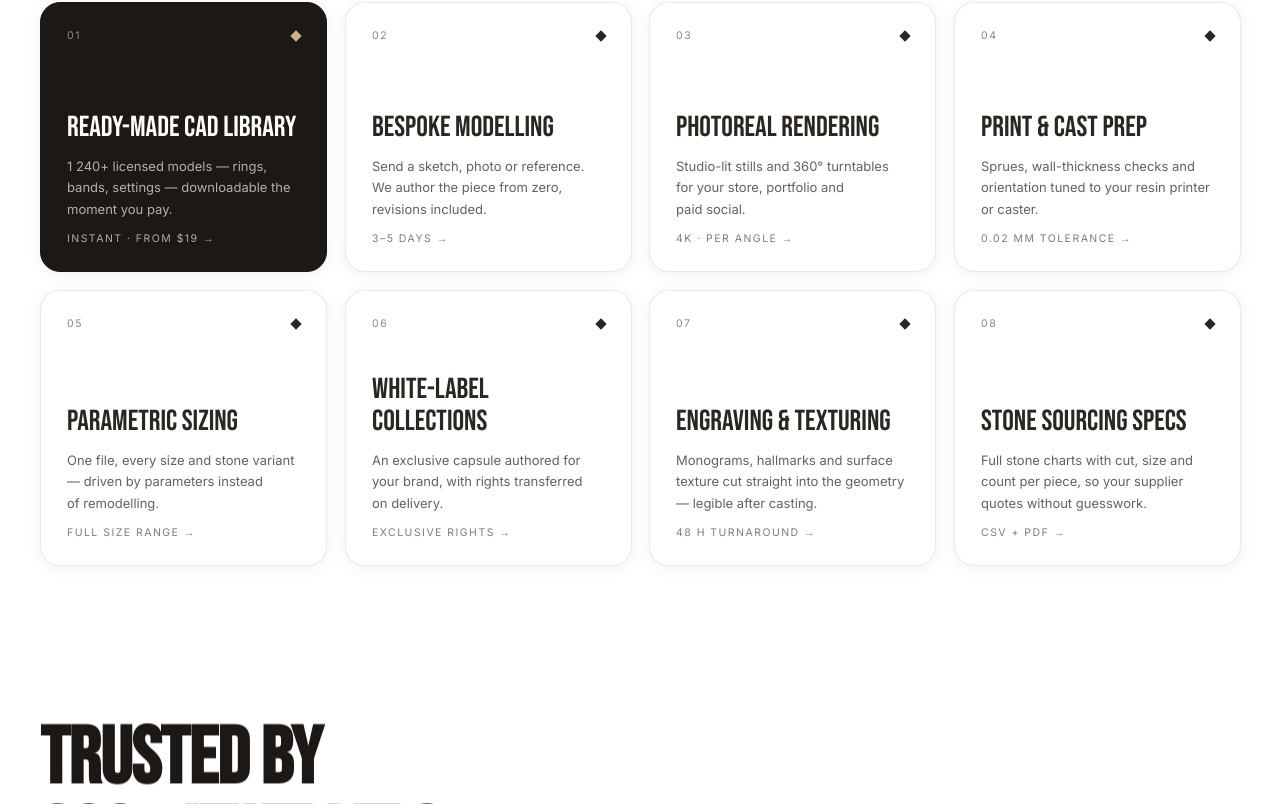
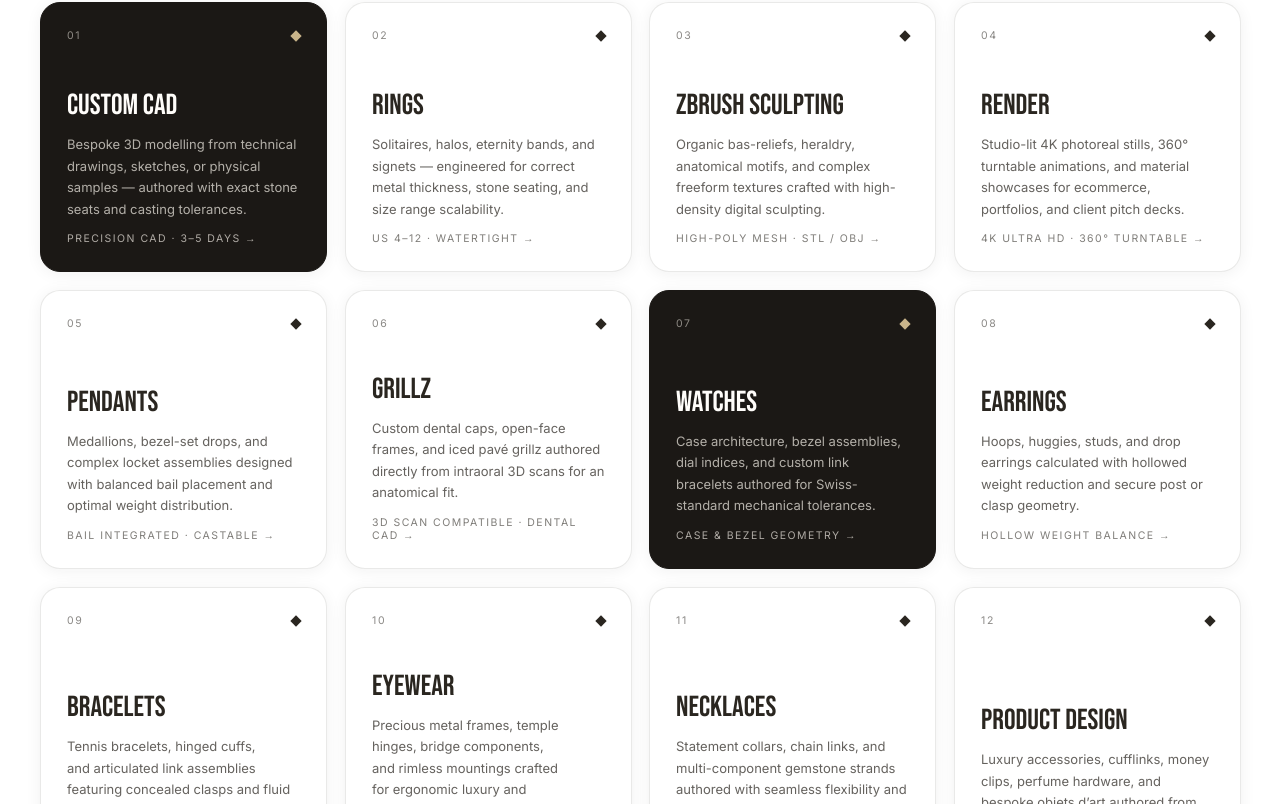
Before and after one commit to nornaj/aura-cad, a React (Vite) app: page / in a window 1280 px wide. Shown: the part 1796-2600 px from the top of the page. Built offline with nearby package versions, Linux system fonts and the light colour scheme.

Commit message:
update services section on homepage with 12 specialized service cards and tailored copy

```diff
--- a/src/components/Services.tsx
+++ b/src/components/Services.tsx
@@ -1,93 +1,130 @@
+import { Link } from 'react-router-dom'
 import { useScrollReveal } from '../hooks/useScrollReveal'
+
+const servicesList = [
+  {
+    num: '01',
+    title: 'Custom CAD',
+    desc: 'Bespoke 3D modelling from technical drawings, sketches, or physical samples — authored with exact stone seats and casting tolerances.',
+    meta: 'Precision CAD · 3–5 Days →',
+    dark: true,
+    link: '/custom-cad',
+  },
+  {
+    num: '02',
+    title: 'Rings',
+    desc: 'Solitaires, halos, eternity bands, and signets — engineered for correct metal thickness, stone seating, and size range scalability.',
+    meta: 'US 4–12 · Watertight →',
+    link: '/portfolio?category=Rings',
+  },
+  {
+    num: '03',
+    title: 'Zbrush Sculpting',
+    desc: 'Organic bas-reliefs, heraldry, anatomical motifs, and complex freeform textures crafted with high-density digital sculpting.',
+    meta: 'High-poly Mesh · STL / OBJ →',
+    link: '/custom-cad',
+  },
+  {
+    num: '04',
+    title: 'Render',
+    desc: 'Studio-lit 4K photoreal stills, 360° turntable animations, and material showcases for ecommerce, portfolios, and client pitch decks.',
+    meta: '4K Ultra HD · 360° Turntable →',
+    link: '/custom-cad',
+  },
+  {
+    num: '05',
+    title: 'Pendants',
+    desc: 'Medallions, bezel-set drops, and complex locket assemblies designed with balanced bail placement and optimal weight distribution.',
+    meta: 'Bail Integrated · Castable →',
+    link: '/portfolio?category=Pendants',
+  },
+  {
+    num: '06',
+    title: 'Grillz',
+    desc: 'Custom dental caps, open-face frames, and iced pavé grillz authored directly from intraoral 3D scans for an anatomical fit.',
+    meta: '3D Scan Compatible · Dental CAD →',
+    link: '/custom-cad',
+  },
+  {
+    num: '07',
+    title: 'Watches',
+    desc: 'Case architecture, bezel assemblies, dial indices, and custom link bracelets authored for Swiss-standard mechanical tolerances.',
+    meta: 'Case & Bezel Geometry →',
+    dark: true,
+    link: '/custom-cad',
+  },
+  {
+    num: '08',
+    title: 'Earrings',
+    desc: 'Hoops, huggies, studs, and drop earrings calculated with hollowed weight reduction and secure post or clasp geometry.',
+    meta: 'Hollow Weight Balance →',
+    link: '/portfolio?category=Earrings',
+  },
+  {
+    num: '09',
+    title: 'Bracelets',
+    desc: 'Tennis bracelets, hinged cuffs, and articulated link assemblies featuring concealed clasps and fluid movement joints.',
+    meta: 'Articulated Links · Hidden Clasp →',
+    link: '/portfolio?category=Bracelets',
+  },
+  {
+    num: '10',
+    title: 'Eyewear',
+    desc: 'Precious metal frames, temple hinges, bridge components, and rimless mountings crafted for ergonomic luxury and structural strength.',
+    meta: 'Ergonomic Frames · Metal CAD →',
+    link: '/custom-cad',
+  },
+  {
+    num: '11',
+    title: 'Necklaces',
+    desc: 'Statement collars, chain links, and multi-component gemstone strands authored with seamless flexibility and custom catches.',
+    meta: 'Flexible Links · Custom Catches →',
+    link: '/custom-cad',
+  },
+  {
+    num: '12',
+    title: 'Product Design',
+    desc: 'Luxury accessories, cufflinks, money clips, perfume hardware, and bespoke objets d’art authored from initial concept to tooling.',
+    meta: 'Concept to Production →',
+    link: '/custom-cad',
+  },
+]
 
 const Services = () => {
   const ref = useScrollReveal()
 
   return (
     <section className="services" ref={ref}>
-<div className="services__head">
+      <div className="services__head">
         <div className="services__headline">
           <div className="eyebrow" data-reveal="up"><em></em><span>03 &#8212; Services</span></div>
-          <h2 data-reveal="up" data-reveal-delay="1">From sketch<br />to castable file</h2>
+          <h2 data-reveal="up" data-reveal-delay="1">From concept<br />to castable geometry</h2>
         </div>
         <p className="services__intro" data-reveal="up" data-reveal-delay="2">
-          Eight ways studios, brands and independent jewellers work with us
-          &#8212; pick one, or hand us the whole pipeline.
+          Twelve specialized CAD and design capabilities for jewellery houses, studios, and independent makers.
         </p>
       </div>
 
       <div className="services__grid">
-        <a href="#" className="service service--dark" data-reveal="scale" data-reveal-delay="1">
-          <div className="service__top"><span>01</span><em></em></div>
-          <div className="service__body">
-            <h3>Ready-made CAD library</h3>
-            <p>1 240+ licensed models &#8212; rings, bands, settings &#8212; downloadable the moment you pay.</p>
-            <span className="service__meta">Instant &#183; from $19 &#8594;</span>
-          </div>
-        </a>
-
-        <a href="#" className="service" data-reveal="scale" data-reveal-delay="2">
-          <div className="service__top"><span>02</span><em></em></div>
-          <div className="service__body">
-            <h3>Bespoke modelling</h3>
-            <p>Send a sketch, photo or reference. We author the piece from zero, revisions included.</p>
-            <span className="service__meta">3&#8211;5 days &#8594;</span>
-          </div>
-        </a>
-
-        <a href="#" className="service" data-reveal="scale" data-reveal-delay="3">
-          <div className="service__top"><span>03</span><em></em></div>
-          <div className="service__body">
-            <h3>Photoreal rendering</h3>
-            <p>Studio-lit stills and 360&#176; turntables for your store, portfolio and paid social.</p>
-            <span className="service__meta">4K &#183; per angle &#8594;</span>
-          </div>
-        </a>
-
-        <a href="#" className="service" data-reveal="scale" data-reveal-delay="4">
-          <div className="service__top"><span>04</span><em></em></div>
-          <div className="service__body">
-            <h3>Print &amp; cast prep</h3>
-            <p>Sprues, wall-thickness checks and orientation tuned to your resin printer or caster.</p>
-            <span className="service__meta">0.02 mm tolerance &#8594;</span>
-          </div>
-        </a>
-
-        <a href="#" className="service" data-reveal="scale" data-reveal-delay="1">
-          <div className="service__top"><span>05</span><em></em></div>
-          <div className="service__body">
-            <h3>Parametric sizing</h3>
-            <p>One file, every size and stone variant &#8212; driven by parameters instead of remodelling.</p>
-            <span className="service__meta">Full size range &#8594;</span>
-          </div>
-        </a>
-
-        <a href="#" className="service" data-reveal="scale" data-reveal-delay="2">
-          <div className="service__top"><span>06</span><em></em></div>
-          <div className="service__body">
-            <h3>White-label collections</h3>
-            <p>An exclusive capsule authored for your brand, with rights transferred on delivery.</p>
-            <span className="service__meta">Exclusive rights &#8594;</span>
-          </div>
-        </a>
-
-        <a href="#" className="service" data-reveal="scale" data-reveal-delay="3">
-          <div className="service__top"><span>07</span><em></em></div>
-          <div className="service__body">
-            <h3>Engraving &amp; texturing</h3>
-            <p>Monograms, hallmarks and surface texture cut straight into the geometry &#8212; legible after casting.</p>
-            <span className="service__meta">48 h turnaround &#8594;</span>
-          </div>
-        </a>
-
-        <a href="#" className="service" data-reveal="scale" data-reveal-delay="4">
-          <div className="service__top"><span>08</span><em></em></div>
-          <div className="service__body">
-            <h3>Stone sourcing specs</h3>
-            <p>Full stone charts with cut, size and count per piece, so your supplier quotes without guesswork.</p>
-            <span className="service__meta">CSV + PDF &#8594;</span>
-          </div>
-        </a>
+        {servicesList.map((item, index) => (
+          <Link
+            key={item.title}
+            to={item.link}
+            className={`service${item.dark ? ' service--dark' : ''}`}
+            data-reveal="scale"
+            data-reveal-delay={String((index % 4) + 1)}
+          >
+            <div className="service__top">
+              <span>{item.num}</span>
+              <em></em>
+            </div>
+            <div className="service__body">
+              <h3>{item.title}</h3>
+              <p>{item.desc}</p>
+              <span className="service__meta">{item.meta}</span>
+            </div>
+          </Link>
+        ))}
       </div>
     </section>
   )
```
